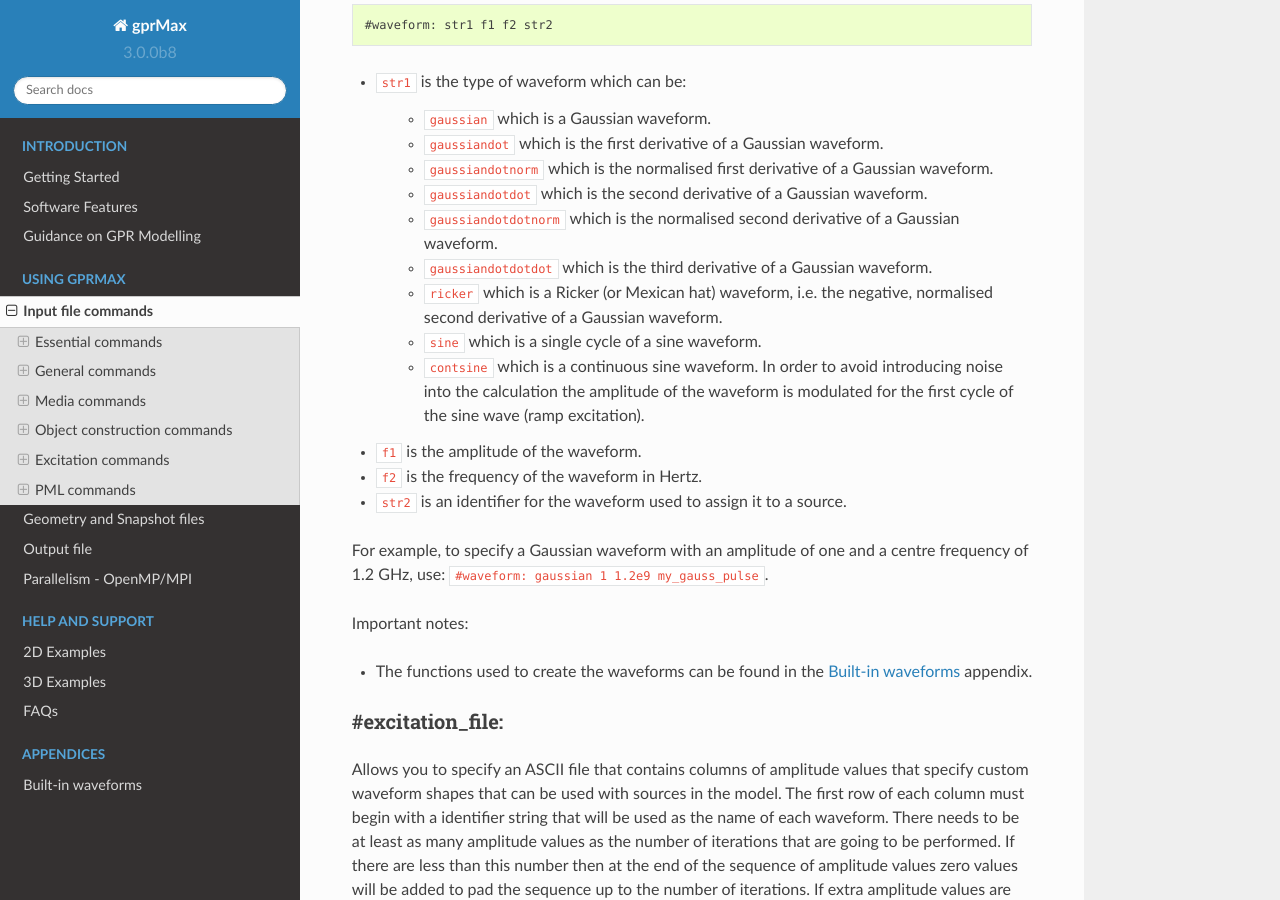
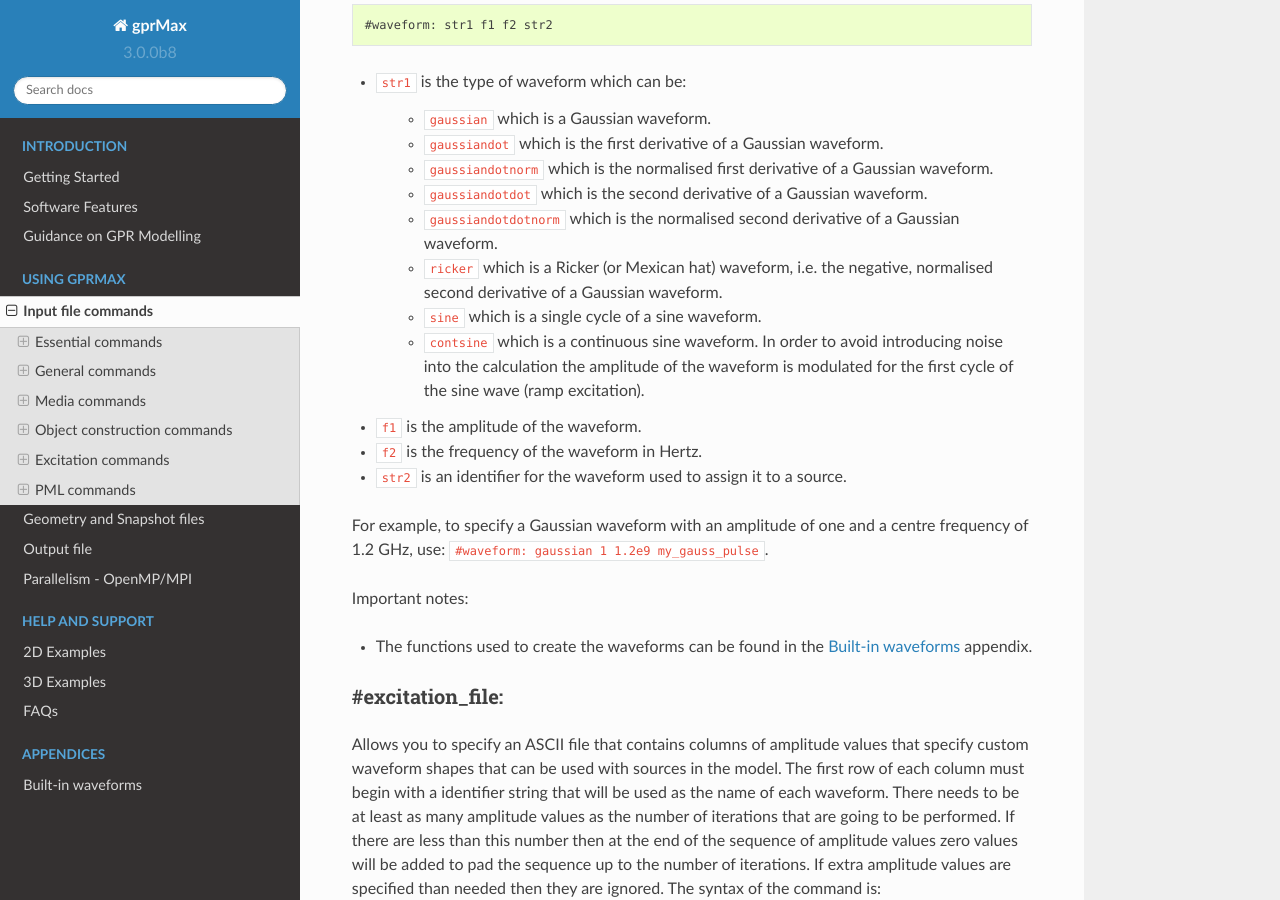
Before and after one commit to gprMax/gprMax, a Sphinx documentation site: the page built from docs/source/input.rst, in a window 1280 px wide and 900 px high, scrolled down 18738 px. Built offline with Sphinx 7.4.7 and the Read the Docs theme 2.0.0, drawn with Linux system fonts in a browser that asks for light colours.

Commit message:
Update to waveform names.

```diff
--- a/docs/source/input.rst
+++ b/docs/source/input.rst
@@ -639,7 +639,6 @@ Allows you to specify waveforms to use with sources in the model. The syntax of
     * ``gaussiandotnorm`` which is the normalised first derivative of a Gaussian waveform.
     * ``gaussiandotdot`` which is the second derivative of a Gaussian waveform.
     * ``gaussiandotdotnorm`` which is the normalised second derivative of a Gaussian waveform.
-    * ``gaussiandotdotdot`` which is the third derivative of a Gaussian waveform.
     * ``ricker`` which is a Ricker (or Mexican hat) waveform, i.e. the negative, normalised second derivative of a Gaussian waveform.
     * ``sine`` which is a single cycle of a sine waveform.
     * ``contsine`` which is a continuous sine waveform. In order to avoid introducing noise into the calculation the amplitude of the waveform is modulated for the first cycle of the sine wave (ramp excitation).
```
